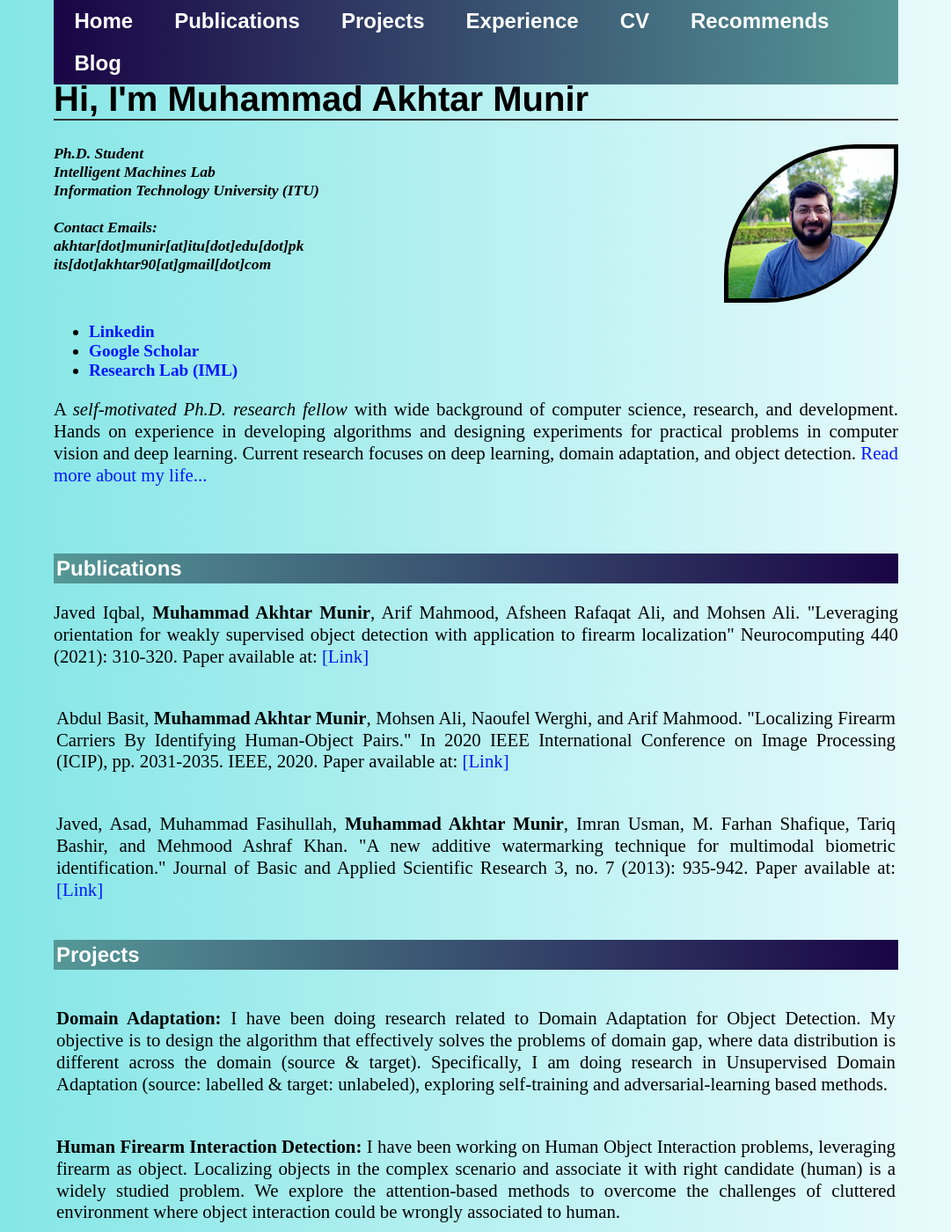
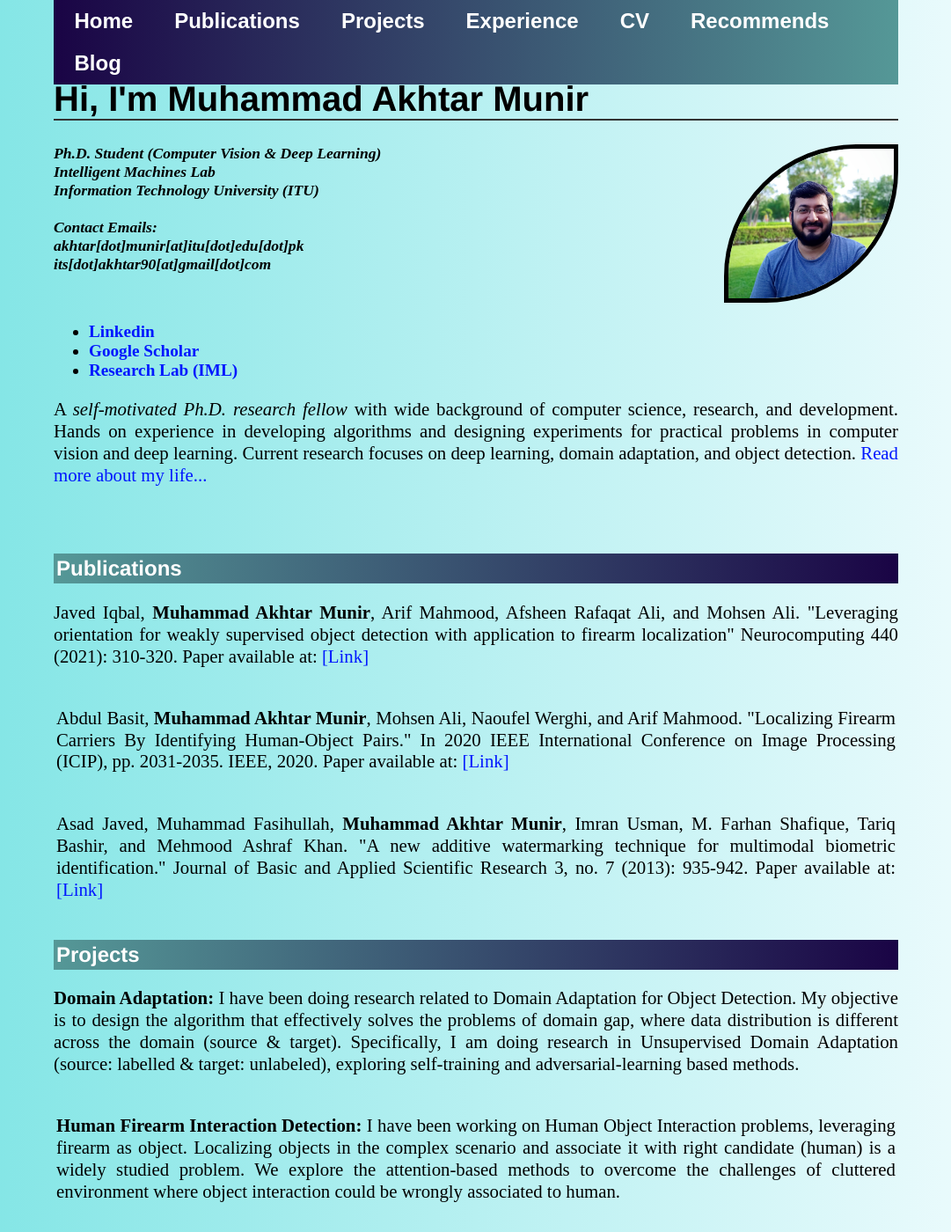
Before and after one commit to akhtarvision/akhtarvision.github.io, a Jekyll site: the page built from index.html, in a window 1280 px wide and 1400 px high. Shown: the whole window at 88% size, without its empty margins (99-1180 px from the left). Built offline with Jekyll 4.4.1, drawn with Linux system fonts in a browser that asks for light colours.

Commit message:
Update index.html

```diff
--- a/index.html
+++ b/index.html
@@ -15,7 +15,7 @@
 	      	<img class="roundImg" src="mainpic_git_c.jpg" alt="profile" width="188" height="170" style="float:right">
 
 	<address>
-		<strong>Ph.D. Student</strong><br>
+		<strong>Ph.D. Student (Computer Vision & Deep Learning)</strong><br>
 		Intelligent Machines Lab<br>
 		Information Technology University (ITU)<br><br>
 		Contact Emails:<br>
@@ -71,7 +71,7 @@
 		<tr>
 <!-- <td> <br>&nbsp;</td> -->
 <td>
-<p> Javed, Asad, Muhammad Fasihullah, <strong>Muhammad Akhtar Munir</strong>, Imran Usman, M. Farhan Shafique, Tariq Bashir, and Mehmood Ashraf Khan.
+<p> Asad Javed, Muhammad Fasihullah, <strong>Muhammad Akhtar Munir</strong>, Imran Usman, M. Farhan Shafique, Tariq Bashir, and Mehmood Ashraf Khan.
 	"A new additive watermarking technique for multimodal biometric identification." Journal of Basic and Applied Scientific Research 3, no. 7 (2013): 935-942.
             Paper available at: <a href="https://www.textroad.com/pdf/JBASR/J.%20Basic.%20Appl.%20Sci.%20Res.,%203(7)935-942,%202013.pdf">[Link]</a></p>
 </td>
@@ -87,15 +87,12 @@
 <h2>Projects</h2>
 <table class="imgtable">
 <!-- paper entry-->
-<tr>
-<!-- <td> <br></td> -->
-<td>
+
 <p> <strong>Domain Adaptation:</strong> I have been doing research related to Domain Adaptation for Object Detection.
 	My objective is to design the algorithm that effectively solves the problems of domain gap, where data distribution is different across the domain (source & target).
 	Specifically, I am doing research in Unsupervised Domain Adaptation (source: labelled & target: unlabeled),
 	exploring self-training and adversarial-learning based methods.</p>
-</td>
-</tr>
+
 
 <tr>
 <!-- <td> <br></td> -->
@@ -138,9 +135,7 @@
 <h2>Experience</h2>
 <table class="imgtable">
 <!-- paper entry-->
-<tr>
-<!-- <td> <br></td> -->
-<td>
+
 <p>
 Ph.D. Fellow (Full Scholarship) at Information Technology University (ITU) of Punjab, Lahore, Pakistan.
 	 <ul class="contacts">
@@ -150,8 +145,7 @@
 				</ul>
 
 	</p>
-</td>
-</tr>
+
 
 
 
@@ -185,9 +179,7 @@
 <h2>Education</h2>
 <table class="imgtable">
 <!-- paper entry-->
-<tr>
-<!-- <td> <br></td> -->
-<td>
+
 <p>
 Doctor of Philosophy (PhD) in Computer Science <br>
 	Information Technology University, Lahore<br>
@@ -199,8 +191,7 @@
 Probability & Stats</a></li>
 	</ul>
 </p>
-</td>
-</tr>
+
 
 
 <tr>
@@ -242,12 +233,9 @@
 <h2>Services</h2>
 <table class="imgtable">
 <!-- paper entry-->
-<tr>
-<!-- <td> <br></td> -->
-<td>
+
 <p> Reviewer in ACM Multimedia 2021 Conference</p>
-</td>
-</tr>
+
 
 	</table>
 
@@ -256,24 +244,18 @@
 <h2>About</h2>
 <table class="imgtable">
 <!-- paper entry-->
-<tr>
-<!-- <td> <br></td> -->
-<td>
+
 <p> Coming Soon... </p>
-</td>
-</tr>
+
 	</table>
 <!-- Project -->
 <a id="cv" class="anchor"></a>
 <h2>CV</h2>
 <table class="imgtable">
 <!-- paper entry-->
-<tr>
-<!-- <td> <br></td> -->
-<td>
+
 <p> Download CV as PDF: <a href="https://github.com/akhtarvision/akhtarvision.github.io/raw/main/CV-Akhtar-new.pdf" class="download"> Download CV</a></p>
-</td>
-</tr>
+
 </table>
 
 <!-- Project -->
@@ -281,12 +263,9 @@
 <h2>Recommends</h2>
 <table class="imgtable">
 <!-- paper entry-->
-<tr>
-<!-- <td> <br></td> -->
-<td>
+
 <p> Coming Soon... </p>
-</td>
-</tr>
+
 	</table>
 
 <!-- Project -->
@@ -294,16 +273,13 @@
 <h2>Blog</h2>
 <table class="imgtable">
 <!-- paper entry-->
-<tr>
-<!-- <td> <br></td> -->
-<td>
+
 <ul class="posts">
 {% for post in site.posts %}
 <li><span>{{ post.date | date_to_string }}</span> » <a href="{{ post.url }}" title="{{ post.title }}">{{ post.title }}</a></li>
 {% endfor %}
 </ul>
-</td>
-</tr>
+
 
 </table>
 
```
Also changed, not shown: other parts of index.html (+1 -1 lines).
